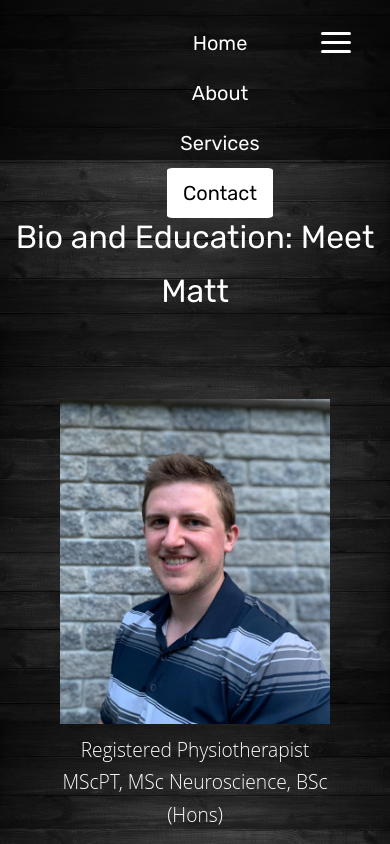
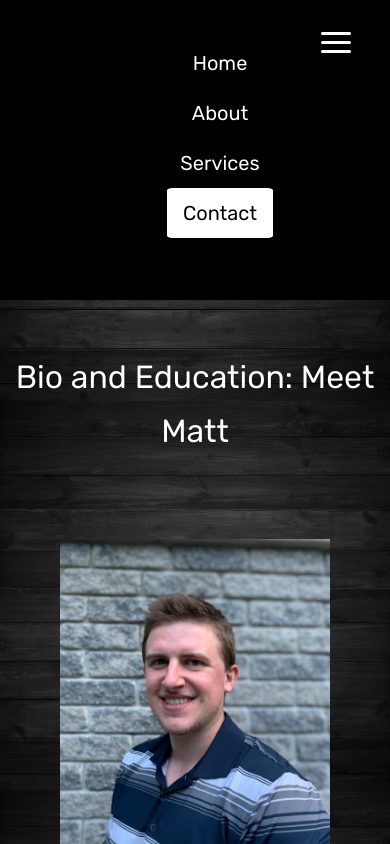
Before and after one commit to prasc/smorenburg-physiotherapy, a plain HTML site: page index.html in a window 390 px wide. Both pictures are taken after a click on the link 336 px from the left and 42 px from the top of the page. Shown: the top 844 px of the page. Drawn offline with Linux system fonts and the light colour scheme.

Commit message:
fixed mobile navbar

```diff
--- a/js/script.js
+++ b/js/script.js
@@ -9,9 +9,12 @@ var scroll = new SmoothScroll('a[href*="#"]', {
 
 const toggleButton = document.getElementsByClassName("toggle-button")[0];
 const navbarLinks = document.getElementsByClassName("menu-items")[0];
+const navBarContainer = document.querySelector(".navbar-container");
+console.log(navBarContainer);
 
 toggleButton.addEventListener("click", () => {
   navbarLinks.classList.toggle("active");
+  navBarContainer.classList.toggle("mobile-navbar-container");
 });
 
 const menuItems = Array.from(document.querySelectorAll(".menu-items a"));
@@ -19,5 +22,6 @@ const menuItems = Array.from(document.querySelectorAll(".menu-items a"));
 menuItems.forEach((item) =>
   item.addEventListener("click", () => {
     navbarLinks.classList.toggle("active");
+    navBarContainer.classList.toggle("mobile-navbar-container");
   })
 );
--- a/styles/style.scss
+++ b/styles/style.scss
@@ -138,6 +138,10 @@ nav {
   margin-left: 50px;
 }
 
+.mobile-navbar-container {
+  height: 300px;
+}
+
 //----------------------------- Responsive Navbar
 
 .toggle-button {
@@ -176,7 +180,6 @@ nav {
     width: 100%;
     flex-direction: column;
     margin-bottom: $consistent-gap / 2;
-    margin-top: 100px;
     a {
       text-align: center;
       padding: 0.5rem 1rem;
@@ -558,10 +561,6 @@ footer {
     }
   }
 
-  .navbar-container {
-    background: rgba(0, 0, 0, 0.6);
-  }
-
   .logo-container {
     display: none;
   }
```
Also changed, not shown: styles/style.css, 1 other file.
